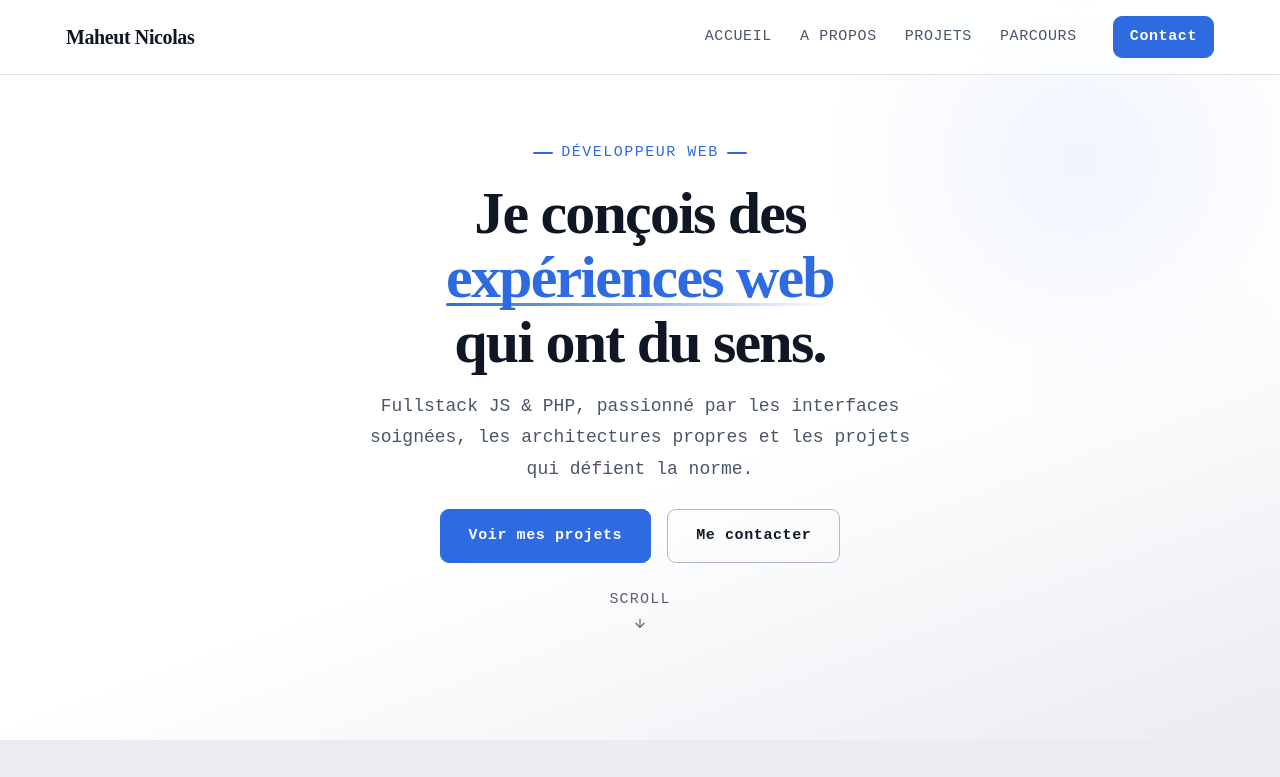
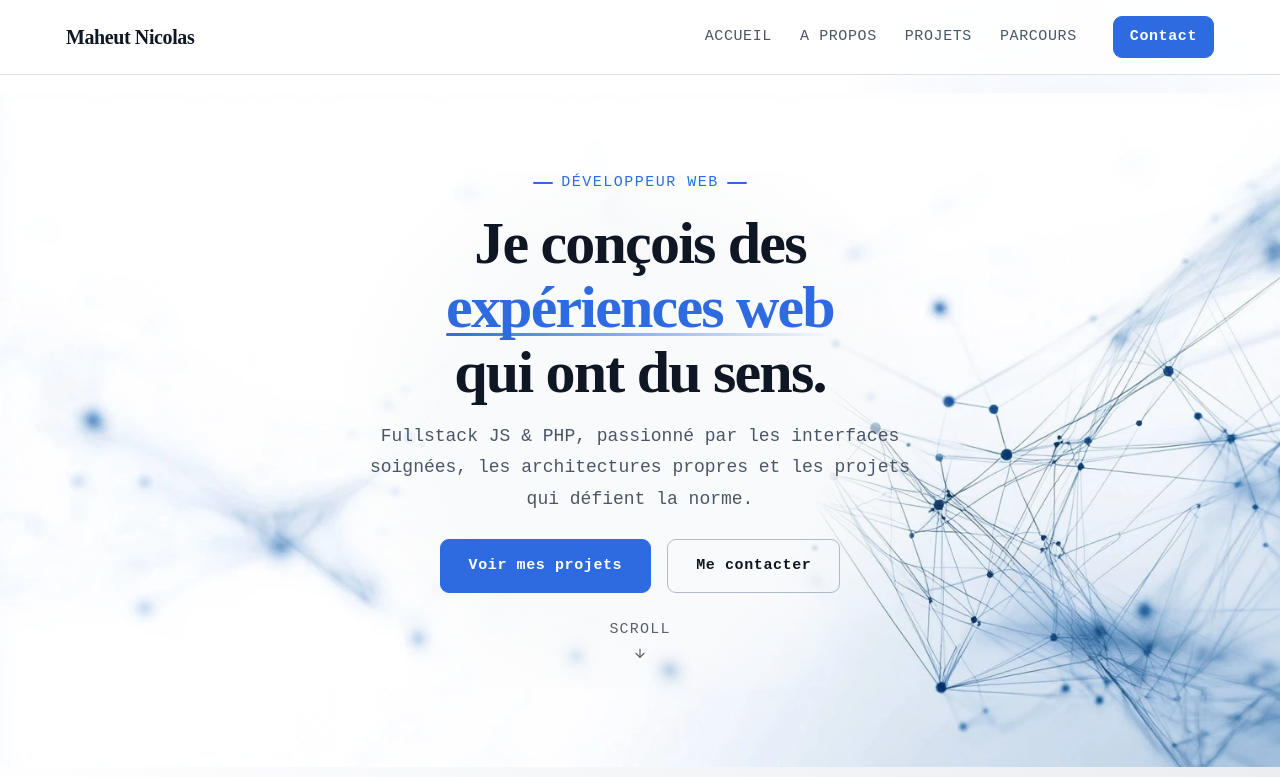
Before and after one commit to MaheutNicolas/portfolio, a Vue app: page / in a window 1280 px wide. Shown: the top 777 px of the page. Built offline with nearby package versions, Linux system fonts and the light colour scheme; the HTML template or start-up script is replaced by a standard one.

Commit message:
feat: :sparkles: add link akasha and upgrade hero

```diff
--- a/src/assets/style/component/hero.scss
+++ b/src/assets/style/component/hero.scss
@@ -2,9 +2,8 @@
 
 .hero {
     position: relative;
-    min-height: calc(100vh - $header-height);
-    padding-top: calc($header-height + $spacing-xl);
-    padding-bottom: $spacing-xl;
+    min-height: 100vh;
+    padding-top: calc($header-height);
     display: flex;
     align-items: center;
     overflow: hidden;
@@ -20,6 +19,7 @@
         background: radial-gradient(circle, rgba($accent, 0.07) 0%, transparent 65%);
         pointer-events: none;
         z-index: 0;
+        animation: pulse-blob 8s ease-in-out infinite;
     }
 
     &__inner {
@@ -41,6 +41,24 @@
         align-items: center;
         justify-content: center;
         gap: $spacing-md;
+        height: 100%;
+        background: radial-gradient(
+            circle,
+            $bg 0%,
+            $bg 30%,
+            transparent 50%
+        );
+    }
+
+    &__photo {
+        width: 100vw;
+        object-fit: cover;
+        position: absolute;
+
+        @include lg {
+            height: 100vh;
+            width: auto;
+        }
     }
 
     &__label {
@@ -151,4 +169,26 @@
             transform: translateX(-50%);
         }
     }
+
+    &__anim {
+        opacity: 0;
+        transform: translateY(16px);
+        transition: opacity 0.7s ease, transform 0.7s ease;
+        transition-delay: calc(var(--delay) * 0.1s);
+    }
+
+    &.is-ready &__anim {
+        opacity: 1;
+        transform: translateY(0);
+    }
 }
+
+@keyframes drift {
+    0%, 100% { transform: translate(0, 0); }
+    50% { transform: translate(10px, -14px); }
+}
+
+@keyframes pulse-blob {
+    0%, 100% { opacity: 1; transform: scale(1); }
+    50% { opacity: 0.7; transform: scale(1.08); }
+}
--- a/src/component/Hero.vue
+++ b/src/component/Hero.vue
@@ -1,19 +1,42 @@
+<script setup>
+import { onMounted, ref } from 'vue'
+
+const hero = {
+  label:        'Développeur web',
+  titleBefore:  'Je conçois des',
+  titleAccent:  'expériences web',
+  titleAfter:   'qui ont du sens.',
+  subtitle:     'Fullstack JS & PHP, passionné par les interfaces soignées, les architectures propres et les projets qui défient la norme.',
+  ctaPrimary:   { label: 'Voir mes projets', to: '#project' },
+  ctaSecondary: { label: 'Me contacter',     to: '#contact' },
+}
+
+const heroReady = ref(false)
+onMounted(async () => {
+  // déclenche les animations d'entrée après le mount
+  setTimeout(() => {
+    requestAnimationFrame(() => { heroReady.value = true });
+  }, 300)
+})
+</script>
+
 <template>
-    <section class="hero" id="hero">
+    <section class="hero" id="hero" :class="{ 'is-ready': heroReady }">
+        <img class="hero__photo" src="/background.webp" alt="">
         <div class="hero__inner">
-            <div class="hero__content">
 
-                <span class="hero__label">{{ hero.label }}</span>
+            <div class="hero__content hero__anim" style="--delay: 2">
+                <span class="hero__label hero__anim" style="--delay: 8">{{ hero.label }}</span>
 
                 <h1 class="hero__title">
-                <span class="hero__title-line">{{ hero.titleBefore }}</span>
-                <span class="hero__title-line hero__title-line--accent">{{ hero.titleAccent }}</span>
-                <span class="hero__title-line">{{ hero.titleAfter }}</span>
+                <span class="hero__title-line hero__anim" style="--delay: 10">{{ hero.titleBefore }}</span>
+                <span class="hero__title-line hero__title-line--accent hero__anim" style="--delay: 10">{{ hero.titleAccent }}</span>
+                <span class="hero__title-line hero__anim" style="--delay: 12">{{ hero.titleAfter }}</span>
                 </h1>
 
-                <p class="hero__subtitle">{{ hero.subtitle }}</p>
+                <p class="hero__subtitle hero__anim" style="--delay: 12">{{ hero.subtitle }}</p>
 
-                <div class="hero__actions">
+                <div class="hero__actions hero__anim" style="--delay: 14">
                 <a :href="hero.ctaPrimary.to" class="btn primary">
                     {{ hero.ctaPrimary.label }}
                 </a>
@@ -21,6 +44,7 @@
                     {{ hero.ctaSecondary.label }}
                 </a>
                 </div>
+
                 <div class="hero__scroll" aria-hidden="true">
                     <div class="hero__scroll__inner">
                         <span>Scroll</span>
@@ -31,15 +55,3 @@
         </div>
     </section>
 </template>
-
-<script setup>
-const hero = {
-  label:        'Développeur web',
-  titleBefore:  'Je conçois des',
-  titleAccent:  'expériences web',
-  titleAfter:   'qui ont du sens.',
-  subtitle:     'Fullstack JS & PHP, passionné par les interfaces soignées, les architectures propres et les projets qui défient la norme.',
-  ctaPrimary:   { label: 'Voir mes projets', to: '#project' },
-  ctaSecondary: { label: 'Me contacter',     to: '#contact' },
-}
-</script>
--- a/src/component/Project.vue
+++ b/src/component/Project.vue
@@ -12,7 +12,8 @@ const projects = [
         stack:       ['PHP / Symfony', 'Vue.js 3', 'PostgreSQL', 'SCSS'],
         github:      'https://github.com/MaheutNicolas/Akasha_Back',
         github2:     'https://github.com/MaheutNicolas/Akasha_Front',
-        live:        '',
+        live:        'https://akashagame.fr',
+
     },
     {
         title:       'Mon Vieux Grimoire',
--- a/src/index.css
+++ b/src/index.css
@@ -636,9 +636,8 @@ input, textarea {
 
 .hero {
   position: relative;
-  min-height: calc(100vh - 60px);
-  padding-top: 96px;
-  padding-bottom: 36px;
+  min-height: 100vh;
+  padding-top: 60px;
   display: flex;
   align-items: center;
   overflow: hidden;
@@ -654,6 +653,7 @@ input, textarea {
   background: radial-gradient(circle, rgba(47, 107, 224, 0.07) 0%, transparent 65%);
   pointer-events: none;
   z-index: 0;
+  animation: pulse-blob 8s ease-in-out infinite;
 }
 .hero__inner {
   position: relative;
@@ -673,6 +673,19 @@ input, textarea {
   align-items: center;
   justify-content: center;
   gap: 16px;
+  height: 100%;
+  background: radial-gradient(circle, #f9fafb 0%, #f9fafb 30%, transparent 50%);
+}
+.hero__photo {
+  width: 100vw;
+  object-fit: cover;
+  position: absolute;
+}
+@media (max-width: 1200px) {
+  .hero__photo {
+    height: 100vh;
+    width: auto;
+  }
 }
 .hero__label {
   display: inline-flex;
@@ -776,7 +789,35 @@ input, textarea {
   animation: float 3s ease-in-out infinite;
   transform: translateX(-50%);
 }
-
+.hero__anim {
+  opacity: 0;
+  transform: translateY(16px);
+  transition: opacity 0.7s ease, transform 0.7s ease;
+  transition-delay: calc(var(--delay) * 0.1s);
+}
+.hero.is-ready .hero__anim {
+  opacity: 1;
+  transform: translateY(0);
+}
+
+@keyframes drift {
+  0%, 100% {
+    transform: translate(0, 0);
+  }
+  50% {
+    transform: translate(10px, -14px);
+  }
+}
+@keyframes pulse-blob {
+  0%, 100% {
+    opacity: 1;
+    transform: scale(1);
+  }
+  50% {
+    opacity: 0.7;
+    transform: scale(1.08);
+  }
+}
 .about {
   padding-block: 36px;
   background: #eaecf1;
```
Also changed, not shown: public/background.webp (added), 1 other file (tests, documents, lock files or other folders).
